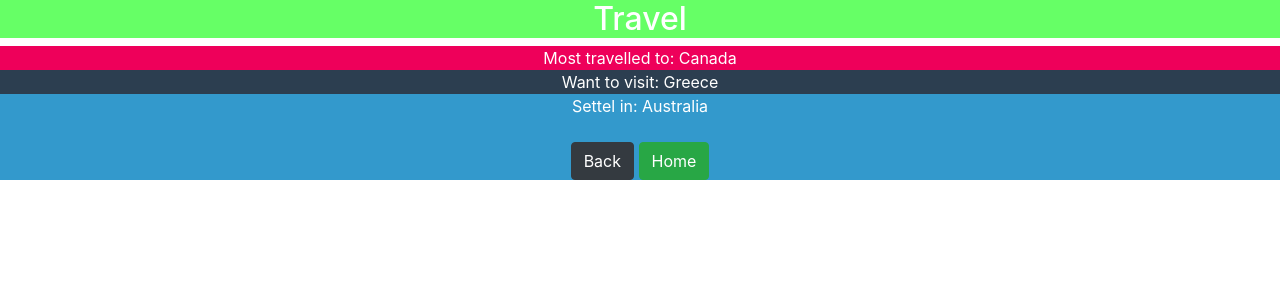
After one commit to katiebourke/IS1113117390943, a PHP site: page /Interests/travel.html in a window 1280 px wide. The commit adds this page. Shown: the top 300 px of the page. Run offline with PHP 8.4, Linux system fonts and the light colour scheme; some libraries are stand-ins or nearby versions.

Commit message:
Interests

```diff
--- a/cv_page3.html
+++ b/CV/cv_page3.html
@@ -18,6 +18,6 @@
         <p><strong>Year:</strong> 2015-Present</p>
 
         <a href="cv_page2.html" class="btn btn-dark">Back</a>
-        <a href="homepage.html" class="btn btn-success">Home</a>
+        <a href="..homepage.html" class="btn btn-success">Home</a>
     </body>
 </html>
--- /dev/null
+++ b/Interests/int_pages.css
@@ -0,0 +1,20 @@
+#section1{
+    background-color: rgb(102, 255, 102)
+}
+
+#section2{
+    background-color: rgb(238, 0, 90)
+}
+
+#section3{
+    background-color: rgb(44, 62, 80)
+}
+
+#section4{
+    background-color: rgb(51, 153, 204)
+}
+
+.section{
+    text-align: center;
+    color: white;
+}
--- /dev/null
+++ b/Interests/travel.html
@@ -0,0 +1,49 @@
+<!DOCTYPE html>
+<html>
+    <head>
+        <meta charset="uft-8"/>
+        <title>Travel</title>
+         <link rel="stylesheet" href="..mystylesheet.css" type="text/css"/>
+         <link rel="stylesheet" href="int_pages.css" type="text/css"/>
+
+
+        <!--Adding Bootstrap-->
+        <link rel="stylesheet" href="https://maxcdn.bootstrapcdn.com/bootstrap/4.0.0/css/bootstrap.min.css" integrity="sha384-Gn5384xqQ1aoWXA+058RXPxPg6fy4IWvTNh0E263XmFcJlSAwiGgFAW/dAiS6JXm" crossorigin="anonymous">
+        <script src="https://code.jquery.com/jquery-3.2.1.slim.min.js" integrity="sha384-KJ3o2DKtIkvYIK3UENzmM7KCkRr/rE9/Qpg6aAZGJwFDMVNA/GpGFF93hXpG5KkN" crossorigin="anonymous"></script>
+        <script src="https://cdnjs.cloudflare.com/ajax/libs/popper.js/1.12.9/umd/popper.min.js" integrity="sha384-ApNbgh9B+Y1QKtv3Rn7W3mgPxhU9K/ScQsAP7hUibX39j7fakFPskvXusvfa0b4Q" crossorigin="anonymous"></script>
+        <script src="https://maxcdn.bootstrapcdn.com/bootstrap/4.0.0/js/bootstrap.min.js" integrity="sha384-JZR6Spejh4U02d8jOt6vLEHfe/JQGiRRSQQxSfFWpi1MquVdAyjUar5+76PVCmYl" crossorigin="anonymous"></script>
+
+        <!--Page Piling-->
+        <link rel="stylesheet" type="text/css" href="https://cdnjs.cloudflare.com/ajax/libs/pagePiling.js/1.5.4/jquery.pagepiling.css" />
+        <script src="http://ajax.googleapis.com/ajax/libs/jquery/1.11.1/jquery.min.js"></script>
+        <script type="text/javascript" src="https://cdnjs.cloudflare.com/ajax/libs/pagePiling.js/1.5.4/jquery.pagepiling.js"></script>
+
+        <script type="text/javascript">
+                    $(document).ready(function() {
+        	$('#pagepiling').pagepiling();
+        });
+        </script>
+
+
+    </head>
+    <body>
+
+        <div id="pagepiling">
+    <div class="section" id="section1">
+        <h2>Travel</h2>
+    </div>
+	<div class="section" id="section2">Most travelled to: Canada</div>
+	<div class="section" id="section3">Want to visit: Greece</div>
+	<div class="section" id="section4">
+	    Settel in: Australia
+	    <br/>
+	    <br/>
+	     <a href="interests.html" class="btn btn-dark">Back</a>
+        <a href="..homepage.html" class="btn btn-success">Home</a>
+	    </div>
+    </div>
+
+
+
+    </body>
+</html>
--- a/homepage.html
+++ b/homepage.html
@@ -8,7 +8,8 @@
     <body>
         <h1 class="mainheading">117390943 - IS1113 Project!</h1>
 
-        <a style="text-align: centre;" href="cv_page1.html" >Curriculum Vitae</a>
+        <a href="CV/cv_page1.html">Curriculum Vitae</a>
+        <a href="Interests/sports.html">Interests</a>
     </body>
 
 </html>
--- a/mystylesheet.css
+++ b/mystylesheet.css
@@ -1,6 +1,3 @@
 .mainheading{
     text-align: center;
 }
-body {
-    background-color: cornsilk;
-}
```
Also changed, not shown: Interests/sports.html (added, +27 -0 lines), CV/cv_page1.html (renamed from cv_page1.html), CV/cv_page2.html (renamed from cv_page2.html).
